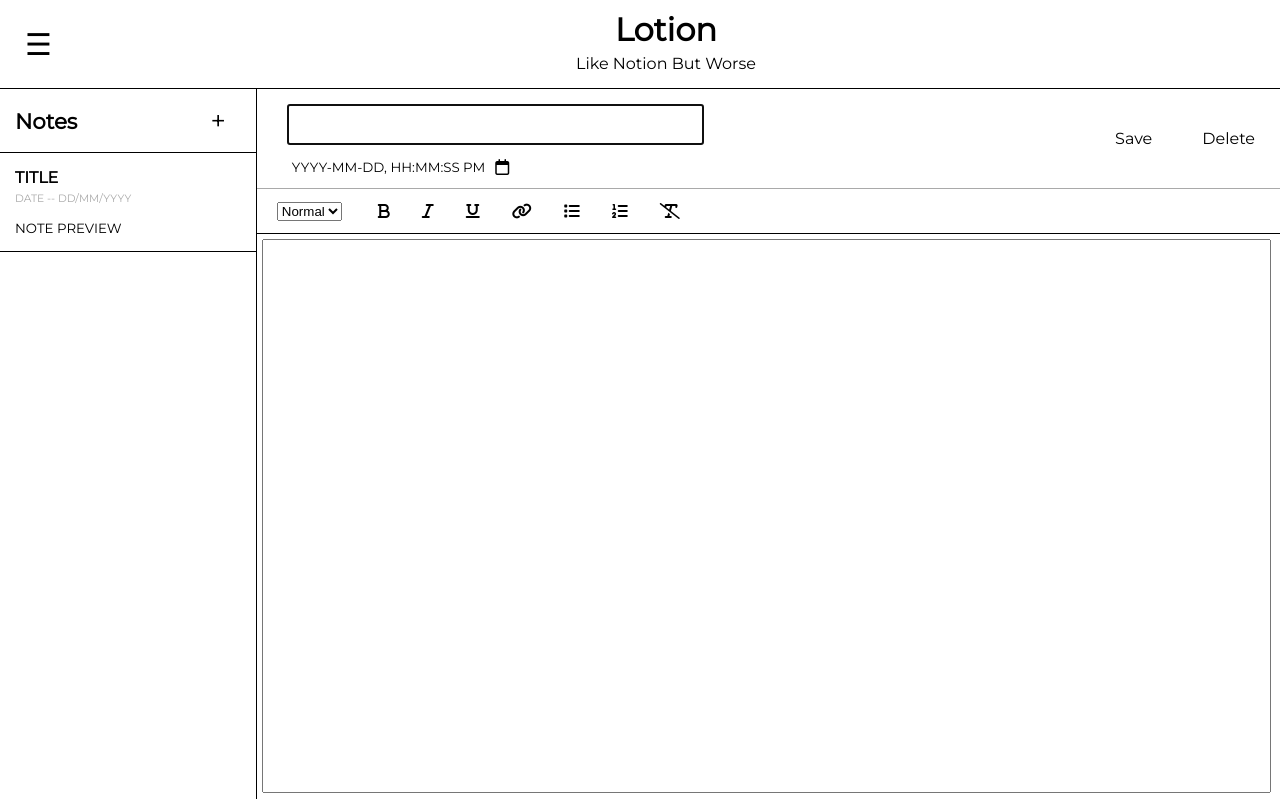
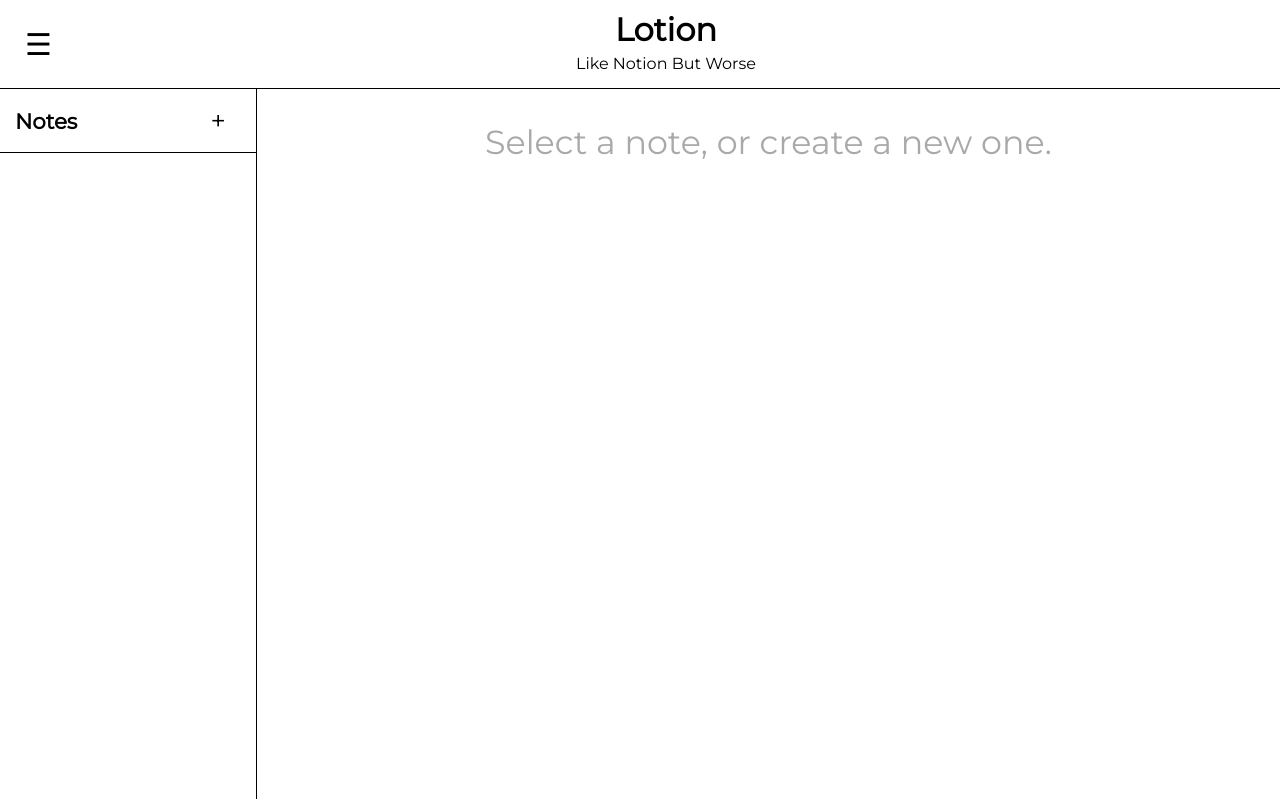
Before and after one commit to UniqueNameHere21/react_deploy_netlify, a React (Create React App) app: page / in a window 1280 px wide. Built offline with nearby package versions, Linux system fonts and the light colour scheme.

Commit message:
update note taking functionality

```diff
--- a/package.json
+++ b/package.json
@@ -9,6 +9,7 @@
     "react": "^18.2.0",
     "react-dom": "^18.2.0",
     "react-scripts": "5.0.1",
+    "react-uuid": "^2.0.0",
     "web-vitals": "^3.1.1"
   },
   "scripts": {
--- a/src/App.js
+++ b/src/App.js
@@ -1,14 +1,51 @@
 import MenuTab from "./Tab.js";
 import NotePane from "./Note.js";
 import Header from "./PageHeader";
+import { useState } from "react";
+import uuid from "react-uuid";
 
 function App() {
+
+  const [notes, setNotes] = useState([]);
+  const [activeNote, setActiveNote] = useState(false);
+
+  const onAddNote = () => {
+
+    const newNote = {
+      id: uuid(),
+      title: "Untitled",
+      body: "",
+      lastModified: new Date().toLocaleString()
+    }
+
+    setNotes([newNote, ...notes]);
+  };
+
+  const onSaveNote = (savedNote) => {
+    const updatedNotesArray = notes.map((note) =>{
+      if(note.id === activeNote){
+        return savedNote;
+      }
+      return note;
+    });
+    setNotes(updatedNotesArray);
+    console.log(notes);
+  };
+
+  const onDeleteNote = (id) => { //TO IMPLEMENT ----------
+    setNotes(notes.filter((note) => note.id !== id));
+  };
+
+  const getActiveNote = () => {
+      return notes.find((note) => note.id === activeNote);
+  };
+
   return (
     <div id="page">
       <Header/>
       <section>
-        <MenuTab />
-        <NotePane />
+        <MenuTab notes={notes} onAddNote={onAddNote} activeNote={activeNote} setActiveNote={setActiveNote}/>
+        <NotePane activeNote={getActiveNote()} onSaveNote={onSaveNote} onDeleteNote={onDeleteNote}/>
       </section>
     </div>
   );
--- a/src/Note.js
+++ b/src/Note.js
@@ -1,20 +1,50 @@
-function NotePane(){
+import { useState } from "react";
+
+function NotePane({activeNote, onSaveNote, onDeleteNote}){
+
+    const [title, setTitle] = useState("");
+
+    const titleChange = (e) => {
+        setTitle(e.target.value);
+    }
+
+    const onSave = () => {
+        onSaveNote({
+            id: activeNote.id,
+            title: document.getElementsByClassName("note-title")[0].value,
+            body: document.getElementById("body-text").value,
+            lastModified: new Date().toLocaleString()
+        });
+    };
+
+    const onDelete = () => {
+        onDeleteNote(activeNote.id);
+    };
+
+    if (!activeNote) {
+        return(
+            <div id="note-space">
+                <div id="empty-pane">
+                    <p>Select a note, or create a new one.</p>
+                </div>
+            </div>
+        );
+    }
+
+
     return(
         <div id="note-space">
-            <div id="empty-pane">
-                <p>Select a note, or create a new one.</p>
-            </div>
             <div id="active-pane">
                 <div id="note-header-bar">
                     <div id="note-header-pane-container">
-                        <input type="text" class="note-title" autoFocus></input>
+                        <input type="text" class="note-title" autoFocus onChange={titleChange} value={title}></input>
                         <div id="note-date">
-                            <p id="date-time">YYYY-MM-DD, HH:MM:SS PM</p>
+                            <p id="date-time">{activeNote.lastModified}</p>
                             <i class="fa-regular fa-calendar"></i>
                         </div>
                     </div>
-                    <p class="clickable">Save</p>
-                    <p class="clickable">Delete</p>
+                    <p class="clickable" onClick={() => onSave()}>Save</p>
+                    <p class="clickable" onClick={() => onDelete()}>Delete</p>
                 </div>
                 <div id="tool-bar">
                     <select>
@@ -30,7 +60,7 @@
                     <i class="fa-sharp fa-solid fa-list-ol"></i>
                     <i class="fa-sharp fa-solid fa-text-slash"></i>
                 </div>
-                <textarea></textarea>
+                <textarea id="body-text"></textarea>
             </div>
 
         </div>
--- a/src/Tab.js
+++ b/src/Tab.js
@@ -1,16 +1,24 @@
-function MenuTab(){
+function MenuTab({notes, onAddNote, activeNote, setActiveNote}){
+
+    const sortedNotes = notes.sort((a,b) => b.lastModified - a.lastModified);
+
+
     return(
         <div id="tab">
             <div id="tab-head">
                 <p id="tab-title">Notes</p>
-                <p id="add-btn">+</p>
+                <p id="add-btn" onClick={onAddNote}>+</p>
             </div>
             <div id="tab-notes">
-                <div class="tab-note">
-                    <h6>TITLE</h6>
-                    <p class="date">DATE -- DD/MM/YYYY</p>
-                    <p class="preview">NOTE PREVIEW</p>
-                </div>
+                {sortedNotes.map((note) => (
+                    <div className={`tab-note ${note.id === activeNote && "active"}`}
+                    onClick={() => setActiveNote(note.id)}>
+                        <h6>{note.title}</h6>
+                        <p class="date">{note.lastModified}</p>
+                        <p class="preview">{note.body && note.body.substr(0,100) + "..."}</p>
+                    </div>
+                ))}
+
             </div>
         </div>
     );
--- a/src/index.css
+++ b/src/index.css
@@ -75,16 +75,26 @@
   color: white;
 }
 
-
+#tab-notes{
+  max-height: 90%;
+  overflow: scroll;
+}
 
 .tab-note{
   border-bottom: 1px solid black;
+  padding-top: 15px;
   padding-left: 15px;
+
+}
+
+.tab-note.active{
+  background-color: #46324B;
+  color:rgb(255, 255, 255);
 }
 
 .tab-note h6{
   font-size: 12pt;
-  margin: 15px 0 0 0;
+  margin: 0;
 }
 
 .date{
@@ -105,9 +115,8 @@
 }
 
 #empty-pane{
-  display: none;
   text-align: center;
-  margin: auto;
+  margin: auto 0;
   font-size: 25pt;
   color: darkgray;
 }
```
Also changed, not shown: 1 other file (tests, documents, lock files or other folders).
